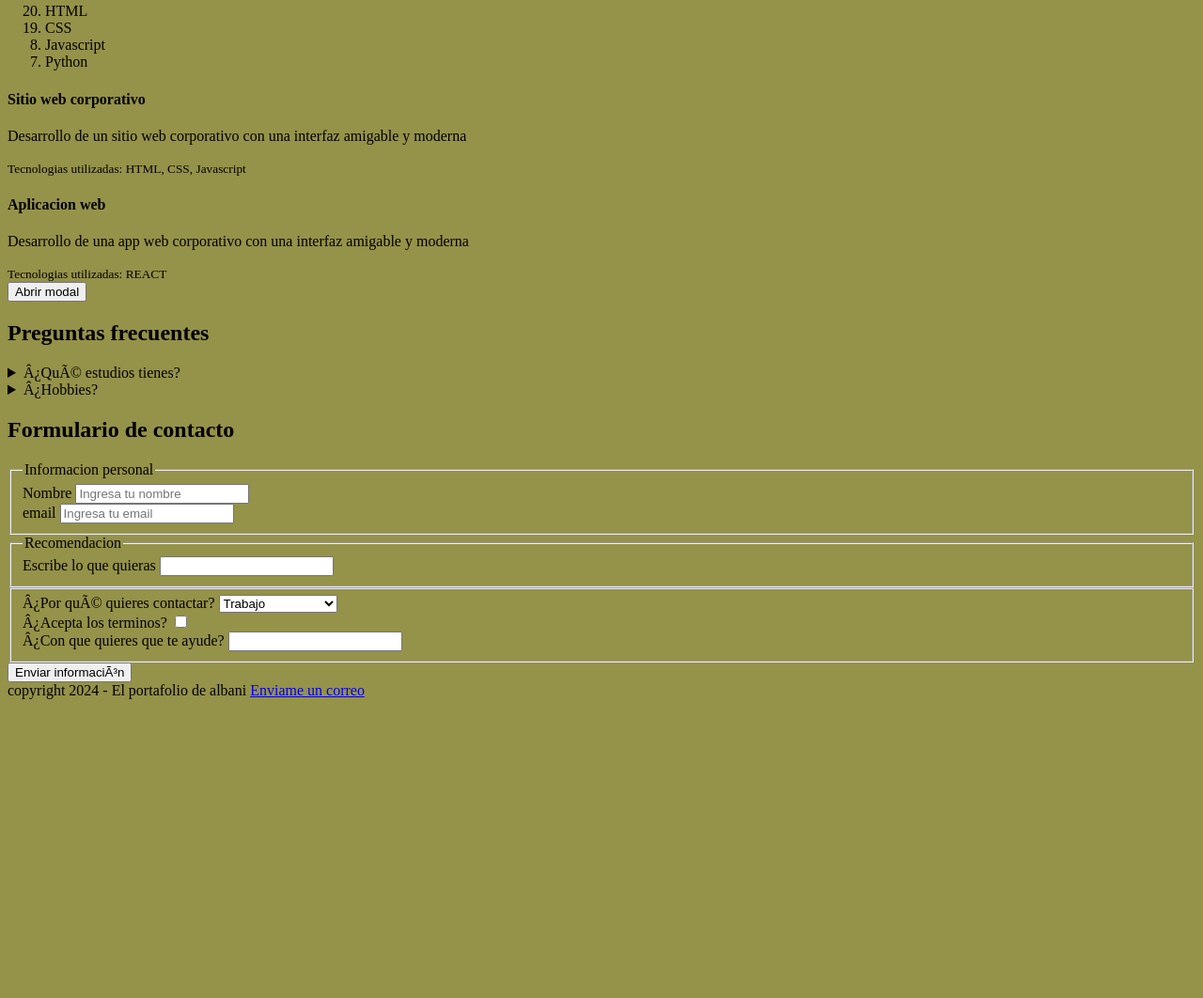
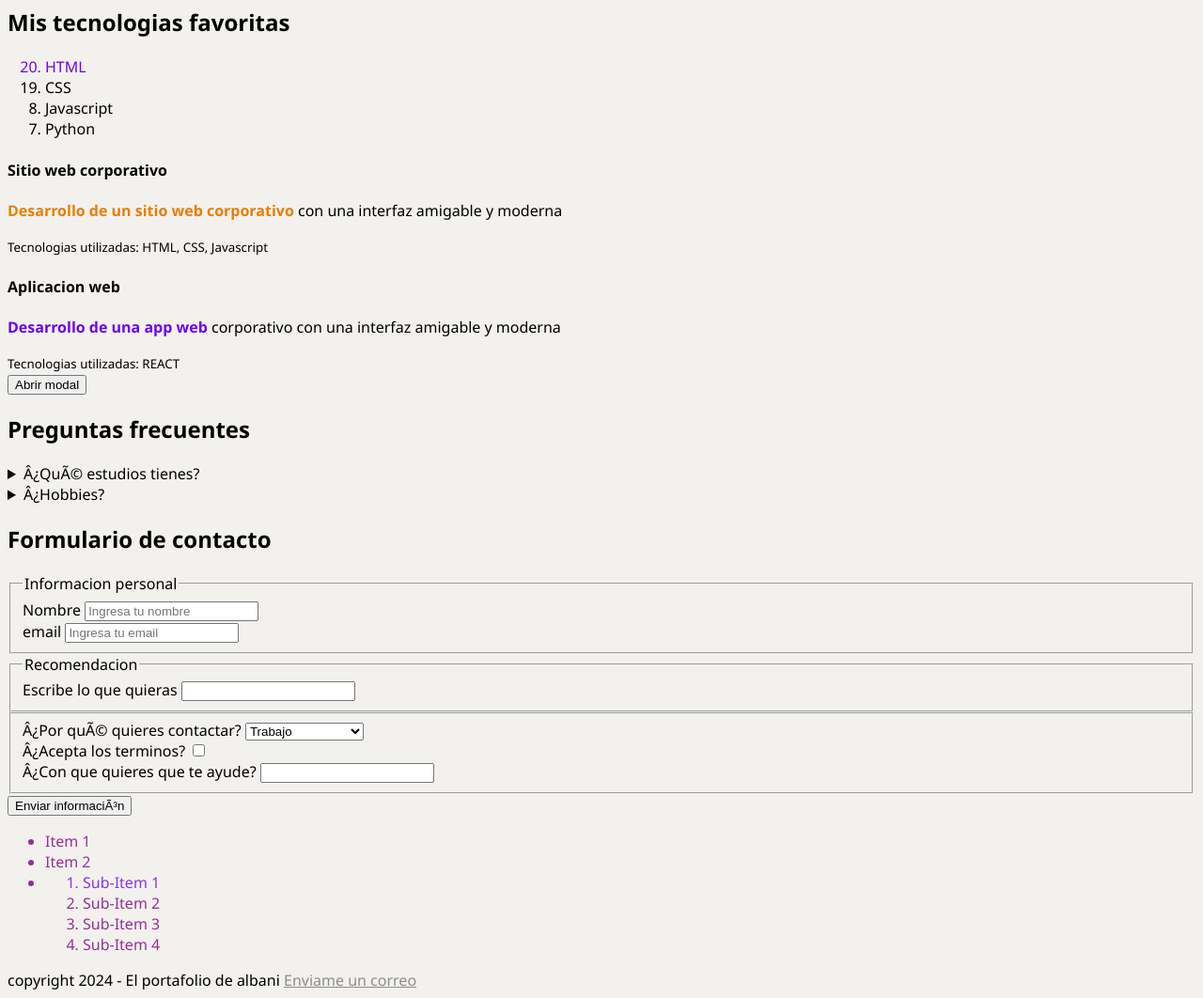
Before and after one commit to albanibarragan/portafolio-practica, a plain HTML site: page index.html in a window 1280 px wide. Shown: the part 707-1769 px from the top of the page at 94% size. Before the commit the page ends 1459 px from the top, so only its background shows below. Drawn offline with Linux system fonts and the light colour scheme.

Commit message:
agregado el css

```diff
--- a/index.html
+++ b/index.html
@@ -75,7 +75,7 @@
         <header>
           <h2>Mis tecnologias favoritas</h2>
         </header>
-        <ol type="1" reversed start="20">
+        <ol class="tecnologias" type="1" reversed start="20">
           <li>HTML</li>
           <li>CSS</li>
           <li value="8">Javascript</li>
@@ -87,8 +87,8 @@
           <header>
             <h4>Sitio web corporativo</h4>
           </header>
-          <p>
-            Desarrollo de un sitio web corporativo con una interfaz amigable y
+          <p class="primary">
+            <b>Desarrollo de un sitio web corporativo </b> con una interfaz amigable y
             moderna
           </p>
           <footer>
@@ -101,8 +101,8 @@
           <header>
             <h4>Aplicacion web</h4>
           </header>
-          <p>
-            Desarrollo de una app web corporativo con una interfaz amigable y
+          <p class="secundary">
+            <b>Desarrollo de una app web </b>corporativo con una interfaz amigable y
             moderna
           </p>
           <footer>
@@ -204,6 +204,20 @@
           <button>Enviar información</button>
         </form>
       </section>
+    <section>
+      <ul class="pruebali">
+        <li>Item 1</li>
+        <li>Item 2</li>
+        <li>
+          <ol>
+            <li>Sub-Item 1</li>
+            <li>Sub-Item 2</li>
+            <li>Sub-Item 3</li>
+            <li>Sub-Item 4</li>
+          </ol>
+        </li>
+      </ul>
+    </section>
     </main>
     <footer>
       copyright 2024 - El portafolio de albani
--- a/styles.css
+++ b/styles.css
@@ -1,7 +1,43 @@
 body{
-    background-color: oklch(64.67% 0.096 106.94);
+    background-color: #f3f1ee;
+    font-family:'Segoe UI', Tahoma, Geneva, Verdana, sans-serif;
 }
 
 h1{
     color: #cec9c9;
+    text-shadow: 1px 1px 2px black;
+    text-align: center;
 }
+
+a{
+    color: #8d8d8d
+}
+
+a:hover{
+    color: #c92626;
+    outline: 5px solid #c92626;/*contorno */
+}
+
+a:active{
+    outline: 5px solid #6e05e7;/*contorno */
+}
+
+input:focus{
+    border: 5px solid #6e05e7
+}
+
+li:first-child{
+    color:#6e05e7
+}
+
+.primary b{
+    color: #e77e05;
+}
+.secundary b{
+    color: #6e05e7;
+}
+
+.pruebali > li{
+    color: purple;
+    opacity: 80%;
+}
```
Also changed, not shown: 1 other file.
